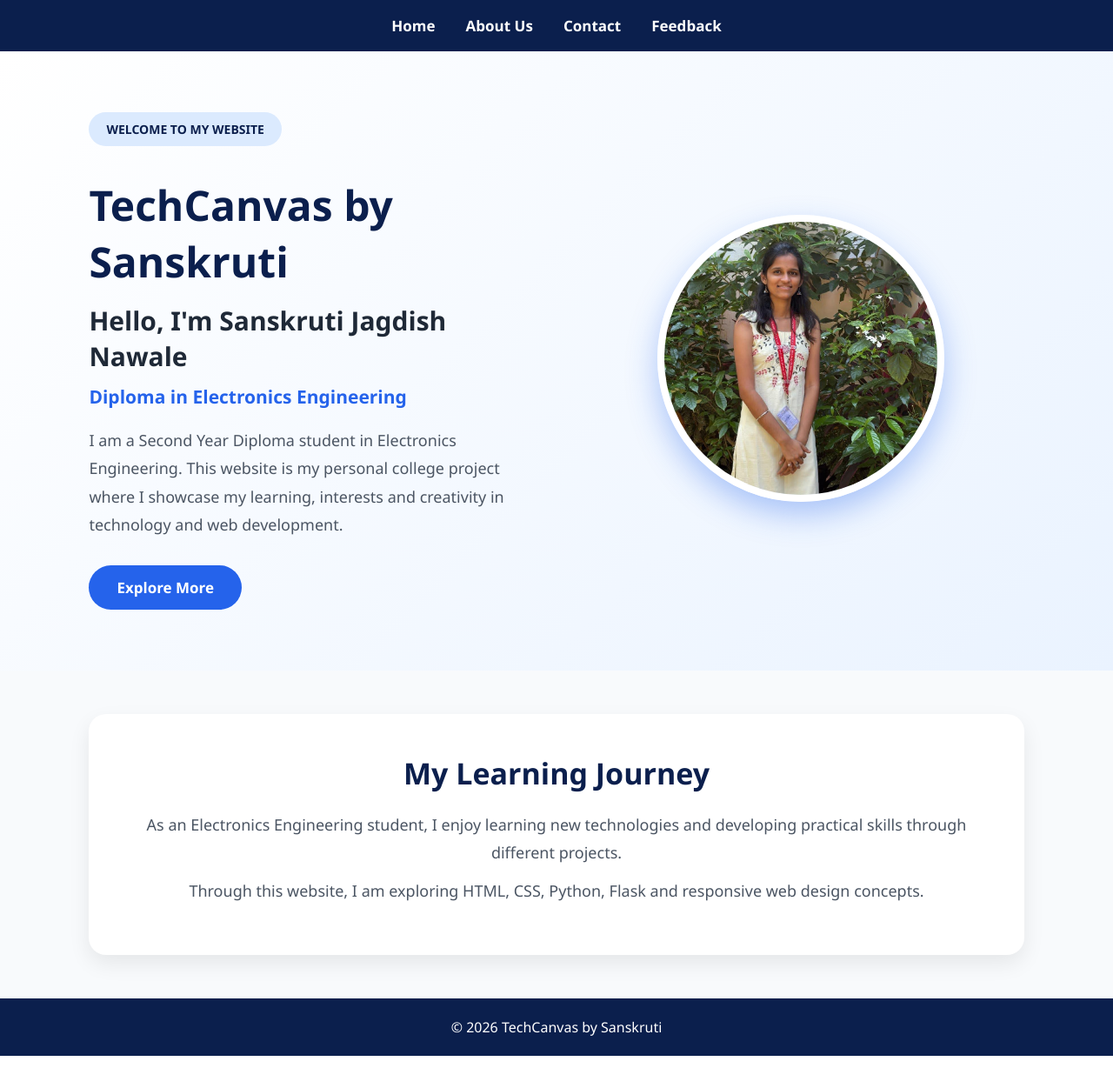
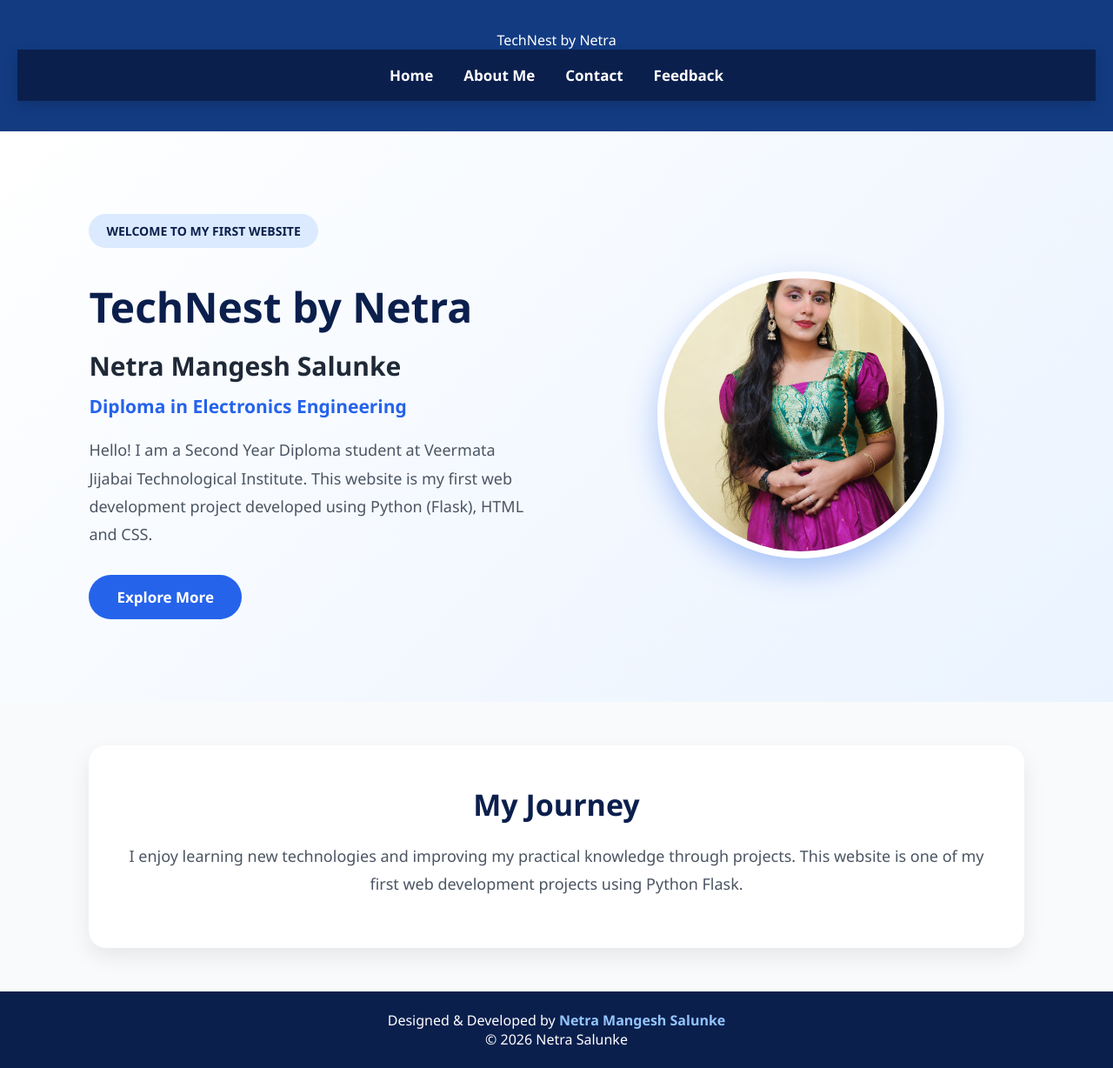
Before and after one commit to salunkenetra/technestbynetra, a Python web app: template templates/index.html in a window 1280 px wide. Shown: the whole page at 87% size. Run offline with Jinja, Linux system fonts and the light colour scheme; the template is opened without the code that fills it, so the values that code supplies are empty.

Commit message:
Revise index.html for TechNest by Netra
Updated the website from 'TechCanvas by Sanskruti' to 'TechNest by Netra', including changes to the navigation links and content.

```diff
--- a/templates/index.html
+++ b/templates/index.html
@@ -4,94 +4,83 @@
 <head>
     <meta charset="UTF-8">
     <meta name="viewport" content="width=device-width, initial-scale=1.0">
-
-    <title>TechCanvas by Sanskruti</title>
-
-    <link rel="stylesheet" href="{{ url_for('static', filename='style.css') }}">
+    <title>TechNest by Netra</title>
+    <link rel="stylesheet" href="style.css">
 </head>
 
 <body>
 
-    <!-- Navigation Bar -->
+<header>
+    <div class="logo">TechNest by Netra</div>
+
     <nav>
-        <a href="/">Home</a>
-        <a href="/about">About Us</a>
-        <a href="/contact">Contact</a>
-        <a href="/feedback">Feedback</a>
+        <a href="index.html">Home</a>
+        <a href="about.html">About Me</a>
+        <a href="contact.html">Contact</a>
+        <a href="feedback.html">Feedback</a>
     </nav>
+</header>
 
 
-    <!-- Hero Section -->
 <section class="hero">
 
     <div class="content">
 
         <span class="welcome">
-                WELCOME TO MY WEBSITE
+            WELCOME TO MY FIRST WEBSITE
         </span>
 
-            <h1>
-                TechCanvas by Sanskruti
-            </h1>
+        <h1>TechNest by Netra</h1>
 
-            <h2>
-                Hello, I'm Sanskruti Jagdish Nawale
-            </h2>
+        <h2>Netra Mangesh Salunke</h2>
 
-            <h3>
-                Diploma in Electronics Engineering
-            </h3>
+        <h3>Diploma in Electronics Engineering</h3>
 
         <p>
-                I am a Second Year Diploma student in Electronics Engineering.
-                This website is my personal college project where I showcase
-                my learning, interests and creativity in technology and web development.
+            Hello! I am a Second Year Diploma student at
+            Veermata Jijabai Technological Institute.
+            This website is my first web development project
+            developed using Python (Flask), HTML and CSS.
         </p>
 
-            <a href="/about" class="btn">
+        <a href="about.html" class="btn">
             Explore More
         </a>
 
     </div>
 
 
-        <!-- Profile Image -->
     <div class="image">
-
-            <img
-                src="{{ url_for('static', filename='profile.jpg.jpg') }}"
-                alt="Sanskruti Jagdish Nawale"
-            >
-
+        <img src="profile.jpg" alt="Netra">
     </div>
 
 </section>
 
 
-    <!-- Learning Journey -->
 <section class="journey">
 
-        <h2>My Learning Journey</h2>
+    <h2>My Journey</h2>
 
     <p>
-            As an Electronics Engineering student, I enjoy learning
-            new technologies and developing practical skills through
-            different projects.
-        </p>
-
-        <p>
-            Through this website, I am exploring HTML, CSS, Python,
-            Flask and responsive web design concepts.
+        I enjoy learning new technologies and improving my
+        practical knowledge through projects.
+        This website is one of my first web development
+        projects using Python Flask.
     </p>
 
 </section>
 
 
-    <!-- Footer -->
 <footer>
-        <p>© 2026 TechCanvas by Sanskruti</p>
+
+    <p>
+        Designed & Developed by
+        <strong>Netra Mangesh Salunke</strong>
+    </p>
+
+    <p>© 2026 Netra Salunke</p>
+
 </footer>
 
 </body>
-
 </html>
```
Lines whose indentation alone changed are shown as unchanged.
